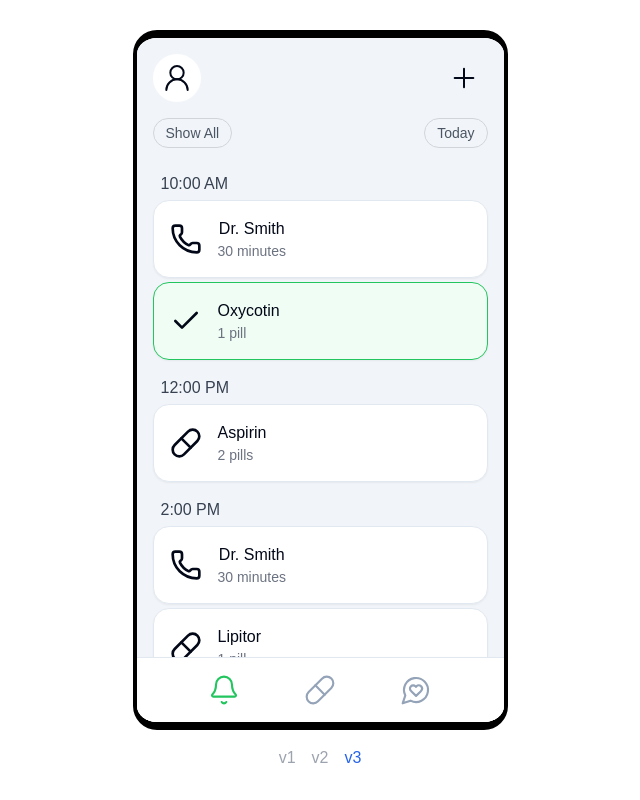
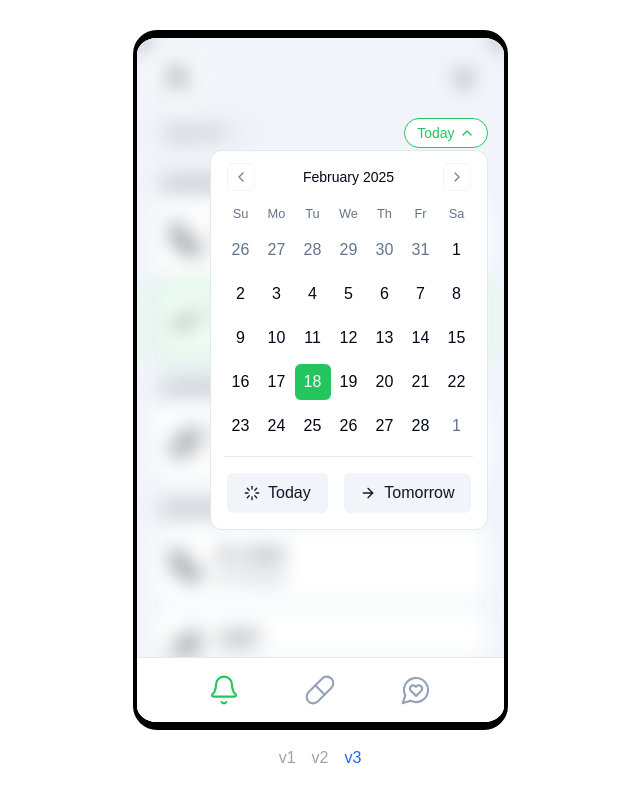
Before and after one commit to mahutt/Curo, a Next.js app: page /v3 in a window 1280 px wide. Both pictures are taken after a click on the button "Today". Shown: the whole page, without its empty margins (320-960 px from the left). Built offline with nearby package versions, Linux system fonts and the light colour scheme.

Commit message:
Add calendar selector

```diff
--- /dev/null
+++ b/app/v3/date-filter.tsx
@@ -0,0 +1,113 @@
+import { ArrowRight, ChevronDown, Loader } from 'lucide-react'
+import { useState, useEffect } from 'react'
+import { Calendar } from '@/components/ui/calendar'
+import { Button } from '@/components/ui/button'
+
+export default function DateFilter() {
+  const [date, setDate] = useState<Date | undefined>(new Date())
+  const [isOpen, setIsOpen] = useState(false)
+  const [buttonLabel, setButtonLabel] = useState('Today')
+
+  useEffect(() => {
+    if (!date) return
+
+    const today = new Date()
+    const yesterday = new Date()
+    yesterday.setDate(yesterday.getDate() - 1)
+    const tomorrow = new Date()
+    tomorrow.setDate(tomorrow.getDate() + 1)
+
+    const isToday = date.toDateString() === today.toDateString()
+    const isYesterday = date.toDateString() === yesterday.toDateString()
+    const isTomorrow = date.toDateString() === tomorrow.toDateString()
+
+    if (isToday) {
+      setButtonLabel('Today')
+    } else if (isYesterday) {
+      setButtonLabel('Yesterday')
+    } else if (isTomorrow) {
+      setButtonLabel('Tomorrow')
+    } else {
+      setButtonLabel(
+        date.toLocaleDateString('en-US', { month: 'short', day: 'numeric' })
+      )
+    }
+  }, [date])
+
+  const toggleCalendar = () => setIsOpen(!isOpen)
+
+  const selectToday = () => {
+    setDate(new Date())
+    setIsOpen(false)
+  }
+
+  const selectTomorrow = () => {
+    const tomorrow = new Date()
+    tomorrow.setDate(tomorrow.getDate() + 1)
+    setDate(tomorrow)
+    setIsOpen(false)
+  }
+
+  return (
+    <>
+      <div className="relative z-20">
+        <button
+          onClick={toggleCalendar}
+          className={`text-sm font-medium border transition-all duration-200
+            ${
+              isOpen
+                ? 'text-green-500 border-green-500 bg-white'
+                : 'text-gray-600 border-gray-300'
+            } px-3 py-1 rounded-full flex items-center gap-1`}
+        >
+          {buttonLabel}
+          <ChevronDown
+            className={`w-4 h-4 transition-transform duration-300 ease-in-out ${
+              isOpen ? 'rotate-180' : ''
+            }`}
+          />
+        </button>
+        <div
+          className={`absolute top-[105%] right-0 bg-white rounded-xl border transition-all duration-200 ${
+            !isOpen && 'pointer-events-none opacity-0'
+          }`}
+          onClick={(e) => e.stopPropagation()}
+        >
+          <Calendar
+            mode="single"
+            selected={date}
+            onSelect={(newDate) => {
+              setDate(newDate)
+              setIsOpen(false)
+            }}
+          />
+          <div className="border-t w-[90%] mx-auto"></div>
+          <div className="flex justify-between p-4 gap-4">
+            <Button
+              variant="secondary"
+              className="flex-1"
+              onClick={selectToday}
+            >
+              <Loader />
+              Today
+            </Button>
+            <Button
+              variant="secondary"
+              className="flex-1"
+              onClick={selectTomorrow}
+            >
+              <ArrowRight />
+              Tomorrow
+            </Button>
+          </div>
+        </div>
+      </div>
+      <div
+        className={`absolute inset-0 backdrop-blur-[10px] z-10 transition-all duration-200 ${
+          !isOpen && 'pointer-events-none opacity-0'
+        }`}
+        onClick={() => setIsOpen(false)}
+      ></div>
+    </>
+  )
+}
--- a/app/v3/reminder-tab.tsx
+++ b/app/v3/reminder-tab.tsx
@@ -1,7 +1,7 @@
 'use client'
 import React from 'react'
 import { Card } from '@/components/ui/card'
-import { Pill, Phone, Check } from 'lucide-react'
+import { Pill, Phone, Check, ChevronDown } from 'lucide-react'
 import {
   AppointmentReminder,
   Medication,
@@ -9,18 +9,18 @@ import {
   Practitioner,
   useAppState,
 } from '@/context/app-state'
+import DateFilter from './date-filter'
 
 const ReminderTab = () => {
   const { groupReminders, setDrawerObject } = useAppState()
   return (
     <>
       <div className="flex justify-between mb-6 px-4">
-        <button className="text-sm font-medium text-gray-600 px-3 py-1 rounded-full border border-gray-300">
+        <button className="text-sm font-medium text-gray-600 px-3 py-1 rounded-full border border-gray-300 flex items-center gap-1">
           Show All
+          <ChevronDown className="w-4 h-4" />
         </button>
-        <button className="text-sm font-medium text-gray-600 px-3 py-1 rounded-full border border-gray-300">
-          Today
-        </button>
+        <DateFilter />
       </div>
       <div className="flex-1 overflow-y-auto pb-4">
         <div className="flex flex-col gap-4">
--- /dev/null
+++ b/components/ui/calendar.tsx
@@ -0,0 +1,70 @@
+'use client'
+
+import * as React from 'react'
+import { ChevronLeft, ChevronRight } from 'lucide-react'
+import { DayPicker } from 'react-day-picker'
+
+import { cn } from '@/lib/utils'
+import { buttonVariants } from '@/components/ui/button'
+
+export type CalendarProps = React.ComponentProps<typeof DayPicker>
+
+function Calendar({
+  className,
+  classNames,
+  showOutsideDays = true,
+  ...props
+}: CalendarProps) {
+  return (
+    <DayPicker
+      showOutsideDays={showOutsideDays}
+      className={cn('p-3', className)}
+      classNames={{
+        months: 'flex flex-col sm:flex-row space-y-4 sm:space-x-4 sm:space-y-0',
+        month: 'space-y-4',
+        caption: 'flex justify-center pt-1 relative items-center',
+        caption_label: 'text-sm font-medium',
+        nav: 'space-x-1 flex items-center',
+        nav_button: cn(
+          buttonVariants({ variant: 'outline' }),
+          'h-7 w-7 bg-transparent p-0 opacity-50 hover:opacity-100'
+        ),
+        nav_button_previous: 'absolute left-1',
+        nav_button_next: 'absolute right-1',
+        table: 'w-full border-collapse space-y-1',
+        head_row: 'flex',
+        head_cell:
+          'text-muted-foreground rounded-md w-9 font-normal text-[0.8rem]',
+        row: 'flex w-full mt-2',
+        cell: 'h-9 w-9 text-center text-sm p-0 relative [&:has([aria-selected].day-range-end)]:rounded-r-md [&:has([aria-selected].day-outside)]:bg-accent/50 [&:has([aria-selected])]:bg-accent first:[&:has([aria-selected])]:rounded-l-md last:[&:has([aria-selected])]:rounded-r-md focus-within:relative focus-within:z-20',
+        day: cn(
+          buttonVariants({ variant: 'ghost' }),
+          'h-9 w-9 p-0 font-normal aria-selected:opacity-100'
+        ),
+        day_range_end: 'day-range-end',
+        day_selected:
+          'bg-green-500 text-primary-foreground hover:bg-green-500 hover:text-primary-foreground focus:bg-green-500 focus:text-primary-foreground',
+        day_today: 'bg-accent text-accent-foreground',
+        day_outside:
+          'day-outside text-muted-foreground aria-selected:bg-accent/50 aria-selected:text-muted-foreground',
+        day_disabled: 'text-muted-foreground opacity-50',
+        day_range_middle:
+          'aria-selected:bg-accent aria-selected:text-accent-foreground',
+        day_hidden: 'invisible',
+        ...classNames,
+      }}
+      components={{
+        IconLeft: ({ className, ...props }) => (
+          <ChevronLeft className={cn('h-4 w-4', className)} {...props} />
+        ),
+        IconRight: ({ className, ...props }) => (
+          <ChevronRight className={cn('h-4 w-4', className)} {...props} />
+        ),
+      }}
+      {...props}
+    />
+  )
+}
+Calendar.displayName = 'Calendar'
+
+export { Calendar }
--- a/package.json
+++ b/package.json
@@ -12,9 +12,11 @@
     "@radix-ui/react-slot": "^1.1.2",
     "class-variance-authority": "^0.7.1",
     "clsx": "^2.1.1",
+    "date-fns": "^4.1.0",
     "lucide-react": "^0.475.0",
     "next": "15.1.0",
     "react": "^19.0.0",
+    "react-day-picker": "^8.10.1",
     "react-dom": "^19.0.0",
     "tailwind-merge": "^3.0.1",
     "tailwindcss-animate": "^1.0.7"
```
Also changed, not shown: 1 other file (tests, documents, lock files or other folders).
